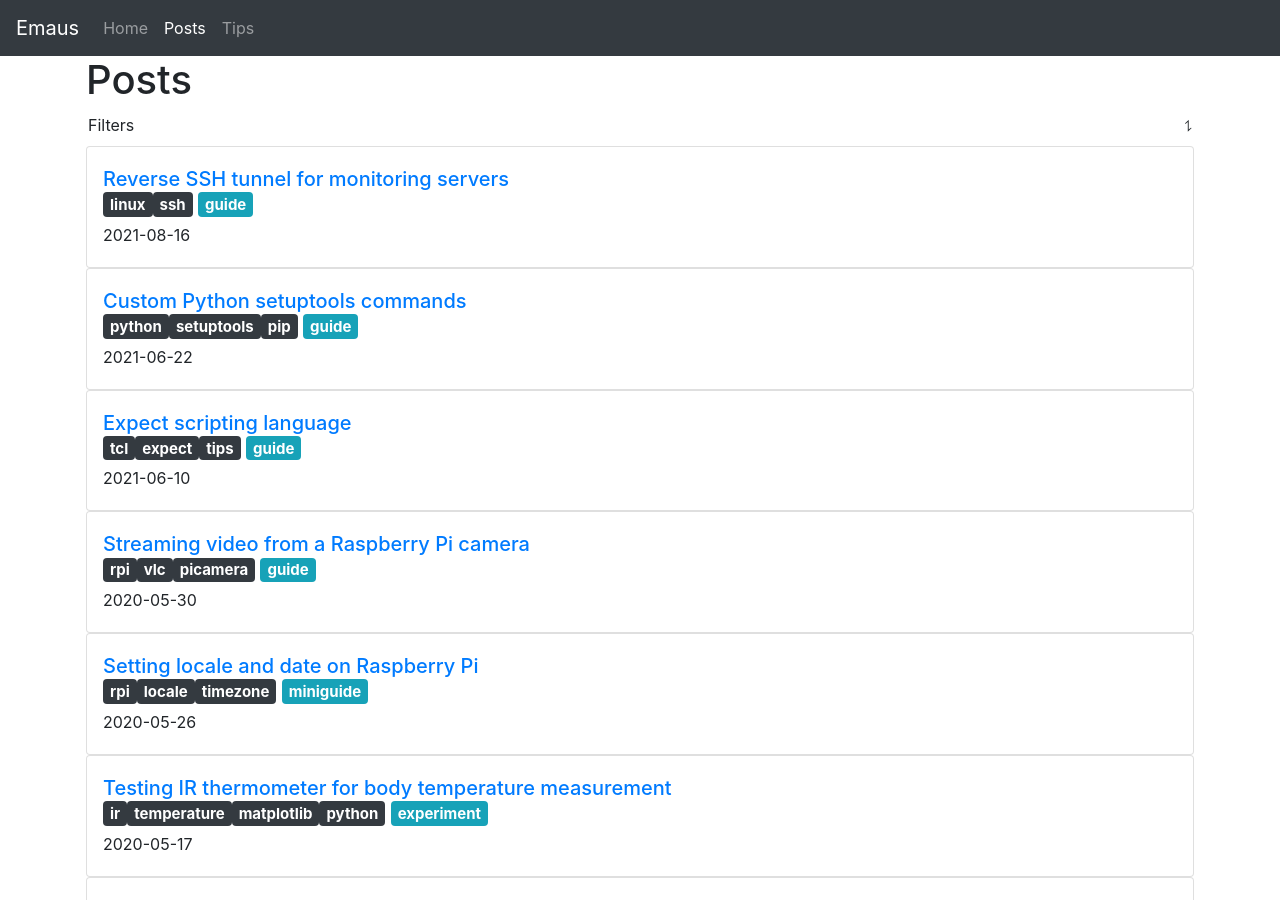
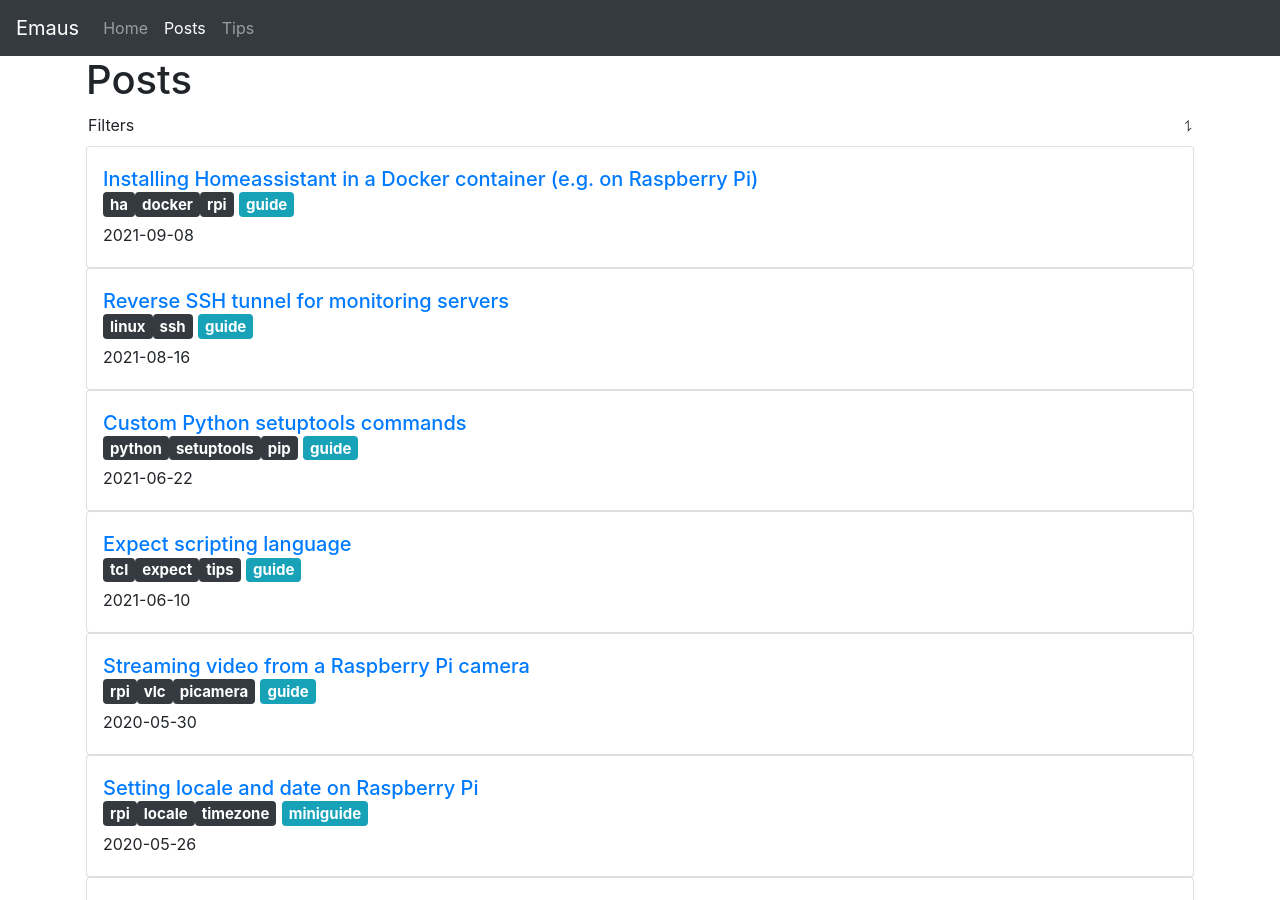
Before and after one commit to emanuelen5/emanuelen5.github.io, a Jekyll site: the page built from site/posts.md, in a window 1280 px wide and 900 px high. Built offline with Jekyll 4.4.1, drawn with Linux system fonts in a browser that asks for light colours.

Commit message:
HA-docker draft -> post

```diff
--- a/site/_drafts/2021-07-18-installing-homeassistant-docker/2021-07-18-installing-homeassistant-docker.md
+++ b/site/_posts/2021-09-08-installing-homeassistant-docker/2021-09-08-installing-homeassistant-docker.md
@@ -1,9 +1,9 @@
 ---
-title: Installing Homeassistant in a Docker container
-date: 2021-07-18 21:00
+title: Installing Homeassistant in a Docker container (e.g. on Raspberry Pi)
+date: 2021-09-08 23:15
 summary: >
    How to install Homeassistant in a Docker container.
-tags: [ha, docker]
+tags: [ha, docker, rpi]
 categories: guide
 ---
 
```
Also changed, not shown: site/_posts/2021-09-08-installing-homeassistant-docker/homeassistant-addons.png (renamed from site/_drafts/2021-07-18-installing-homeassistant-docker/homeassistant-addons.png).
